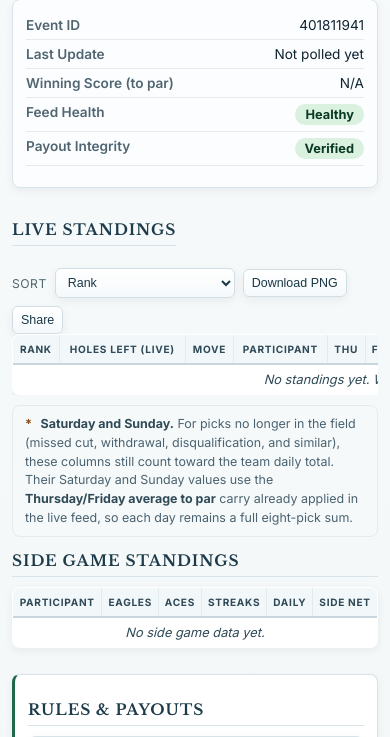
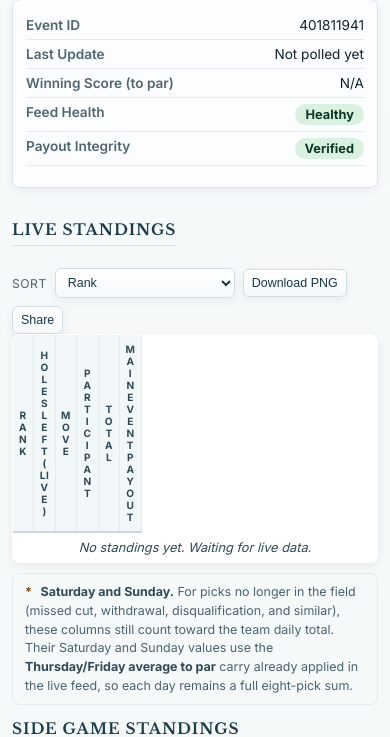
Before and after one commit to Glazed-Auto-Spa/masters-pool-public, a Flask app: page / in a window 390 px wide. Shown: the part 1129-1866 px from the top of the page. Run offline with Flask 3, Linux system fonts and the light colour scheme; data that the repository does not hold is empty; some libraries are stand-ins or nearby versions.

Commit message:
Revert "Mobile standings: show Thu–Sun, total, tiebreak; drop payout Side net col"
This reverts commit 1de4ca09bb7bbbd43be15263a8b95785f6322439.

```diff
--- a/static/style.css
+++ b/static/style.css
@@ -2841,12 +2841,6 @@ body.skin-masters-v7 {
   box-shadow: var(--v7-shadow-1);
 }
 
-.skin-masters-v7 .standings-table-scroll {
-  width: 100%;
-  max-width: 100%;
-  box-sizing: border-box;
-}
-
 .skin-masters-v7 .standings-header {
   display: flex;
   justify-content: space-between;
@@ -3792,19 +3786,9 @@ body.skin-masters-v7 {
     align-items: flex-start;
   }
 
-  .skin-masters-v7 .standings-table-scroll {
-    overflow-x: auto;
-    -webkit-overflow-scrolling: touch;
-    margin: 0 0 10px;
-  }
-
-  .skin-masters-v7 .standings-table-scroll #standings {
-    min-width: 46rem;
-  }
-
   .skin-masters-v7 #standings {
     width: 100%;
-    table-layout: auto;
+    table-layout: fixed;
     font-size: 0.8rem;
   }
 
@@ -3927,19 +3911,28 @@ body.skin-masters-v7 {
     color: #5a7382;
   }
 
-  /* Mobile: keep Thu–Sun, Total, tiebreaker cols + daily-winner highlighting; hide dollar columns (shown under Side Game Standings). */
-  .skin-masters-v7 #standings th:nth-child(10),
+  .skin-masters-v7 #standings th:nth-child(5),
+  .skin-masters-v7 #standings th:nth-child(6),
+  .skin-masters-v7 #standings th:nth-child(7),
+  .skin-masters-v7 #standings th:nth-child(8),
   .skin-masters-v7 #standings th:nth-child(11),
   .skin-masters-v7 #standings th:nth-child(12),
   .skin-masters-v7 #standings th:nth-child(13),
   .skin-masters-v7 #standings th:nth-child(14),
   .skin-masters-v7 #standings th:nth-child(15),
-  .skin-masters-v7 #standings td:nth-child(10),
+  .skin-masters-v7 #standings th:nth-child(16),
+  .skin-masters-v7 #standings th:nth-child(17),
+  .skin-masters-v7 #standings td:nth-child(5),
+  .skin-masters-v7 #standings td:nth-child(6),
+  .skin-masters-v7 #standings td:nth-child(7),
+  .skin-masters-v7 #standings td:nth-child(8),
   .skin-masters-v7 #standings td:nth-child(11),
   .skin-masters-v7 #standings td:nth-child(12),
   .skin-masters-v7 #standings td:nth-child(13),
   .skin-masters-v7 #standings td:nth-child(14),
-  .skin-masters-v7 #standings td:nth-child(15) {
+  .skin-masters-v7 #standings td:nth-child(15),
+  .skin-masters-v7 #standings td:nth-child(16),
+  .skin-masters-v7 #standings td:nth-child(17) {
     display: none;
   }
 
--- a/templates/index.html
+++ b/templates/index.html
@@ -27,7 +27,7 @@
     <meta charset="utf-8" />
     <meta name="viewport" content="width=device-width, initial-scale=1" />
     <title>Masters Pool | A Tradition Unlike Any Other Spreadsheet</title>
-    <link rel="stylesheet" href="{{ url_for('static', filename='style.css', v='20260412f') }}" />
+    <link rel="stylesheet" href="{{ url_for('static', filename='style.css', v='20260412e') }}" />
   </head>
   <body class="skin-masters-v7">
     <header class="masthead">
@@ -214,7 +214,6 @@
             <button id="share-standings" type="button">Share</button>
           </div>
         </div>
-        <div class="standings-table-scroll">
         <table id="standings">
           <thead>
             <tr>
@@ -278,7 +277,6 @@
             {% endfor %}
           </tbody>
         </table>
-        </div>
         <p class="standings-footnote" id="standings-weekend-footnote">
           <span class="standings-col-asterisk" aria-hidden="true">*</span>
           <strong>Saturday and Sunday.</strong>
@@ -927,7 +925,7 @@
           <p><strong>Buy-ins not collected:</strong> treat the full <strong>${formatMoneyPayout(
             pot,
           )}</strong> main pot (${POOL_SIZE} × ${formatMoneyPayout(POOL_BUY_IN)}) as <strong>still to be gathered and paid out</strong> — not sitting in anyone&rsquo;s account from this pool.</p>
-          <p><strong>Side games:</strong> Eagles, Aces, Streaks, and Daily winners are pooled and settled to a <strong>zero-sum net</strong> per participant (see Side Game Standings below).</p></div>`;
+          <p><strong>Side games:</strong> Eagles, Aces, Streaks, and Daily winners are pooled and settled to a <strong>zero-sum net</strong> per participant (see Side Bet Net column).</p></div>`;
         html += `<p class="payout-main-payee"><strong>Main event payee on these standings:</strong> route the <strong>${formatMoneyPayout(
           pot,
         )}</strong> winner-take-all pot to <strong>${escapeHtmlPayout(mainPayeeName || "—")}</strong> (Live Standings #1). Each other participant&rsquo;s <strong>${formatMoneyPayout(
@@ -944,13 +942,14 @@
               <td class="payout-num">${formatMoneyPayout(p.ace)}</td>
               <td class="payout-num">${formatMoneyPayout(p.streak)}</td>
               <td class="payout-num">${formatMoneyPayout(p.daily)}</td>
+              <td class="payout-num">${formatMoneyPayout(p.net)}</td>
               <td class="payout-num payout-num--emph">${formatMoneyPayout(p.total)}</td>
             </tr>`;
           })
           .join("");
 
         html += `<h3 class="payout-subhead">Per-participant totals</h3>
-          <p class="payout-table-note">Columns: main event payout (full pot to 1st on these standings), raw side bonuses (Eagles / Aces / Streaks / Daily), <strong>Total if pool paid out</strong> (main + side net after the zero-sum split). No buy-ins collected yet. Use the <strong>Venmo directory</strong> below for payee phones.</p>
+          <p class="payout-table-note">Columns: main event payout (full pot to 1st on these standings), raw side bonuses (Eagles / Aces / Streaks / Daily), <strong>Side Bet Net</strong> (after zero-sum split), <strong>Total if pool paid out</strong> (main + side net). No buy-ins collected yet. Use the <strong>Venmo directory</strong> below for payee phones.</p>
           <div class="payout-table-scroll">
           <table class="pick-table payout-breakdown-table">
             <thead><tr>
@@ -960,6 +959,7 @@
               <th>Aces</th>
               <th>Streaks</th>
               <th>Daily</th>
+              <th>Side net</th>
               <th>Total out</th>
             </tr></thead>
             <tbody>${breakdownRows}</tbody>
```
